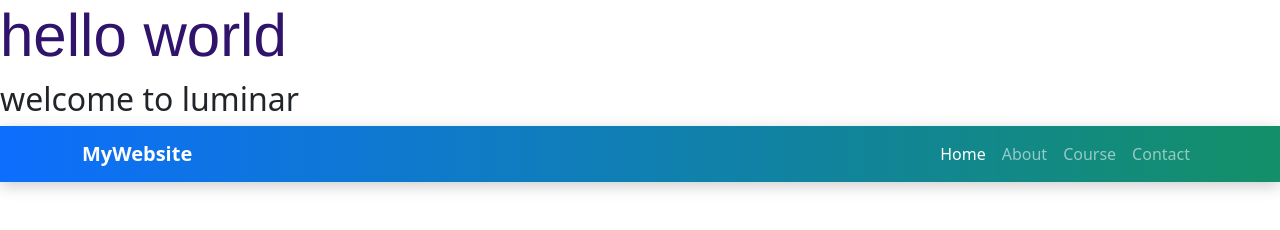
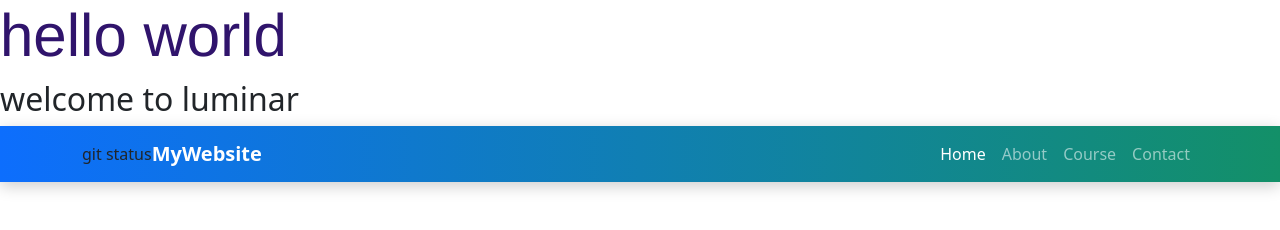
Before and after one commit to Jaithri-m/git-project, a plain HTML site: page index.html in a window 1280 px wide. Drawn offline with nearby package versions, Linux system fonts and the light colour scheme.

```diff
--- a/index.html
+++ b/index.html
@@ -13,7 +13,7 @@
   <h2 class="heading2">welcome to luminar</h2>
 
 <nav class="navbar navbar-expand-lg navbar-dark bg-primary">
-    <div class="container">
+    <div class="container">git status
 
         <a class="navbar-brand fw-bold" href="#">MyWebsite</a>
 
```
